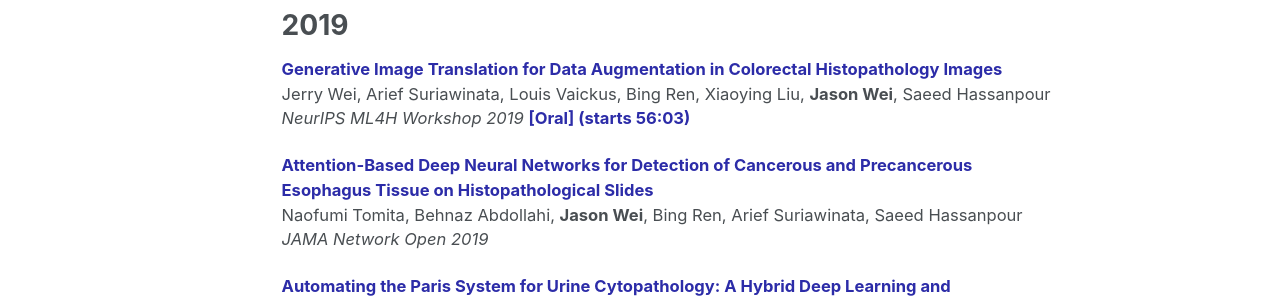
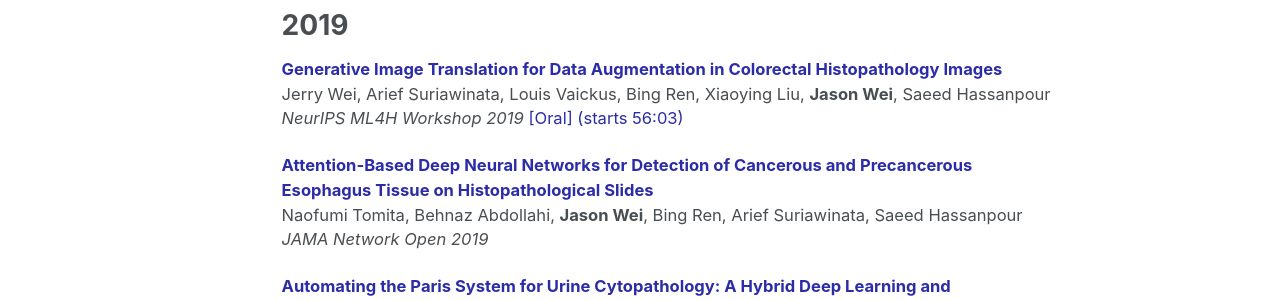
Before and after one commit to jasonwei20/jasonwei20.github.io, a Jekyll site: the page built from _pages/about.md, in a window 1280 px wide. Shown: the part 718-1018 px from the top of the page. Built offline with Jekyll 4.4.1, drawn with Linux system fonts in a browser that asks for light colours; some web fonts are replaced.

Commit message:
remove bold

```diff
--- a/_pages/about.md
+++ b/_pages/about.md
@@ -39,7 +39,7 @@
 
 <a href="https://arxiv.org/abs/1910.05827" style="color:#2C2CA8" target="_blank"><b>Generative Image Translation for Data Augmentation in Colorectal Histopathology Images</b></a> <br>
 Jerry Wei, Arief Suriawinata, Louis Vaickus, Bing Ren, Xiaoying Liu, **Jason Wei**, Saeed Hassanpour
-*NeurIPS ML4H Workshop 2019* <a href="https://slideslive.com/38921879/machine-learning-for-health-ml4h-what-makes-machine-learning-in-medicine-different-2" style="color:#2C2CA8" target="_blank"><b>[Oral] (starts 56:03)</b></a>
+*NeurIPS ML4H Workshop 2019* <a href="https://slideslive.com/38921879/machine-learning-for-health-ml4h-what-makes-machine-learning-in-medicine-different-2" style="color:#2C2CA8" target="_blank">[Oral] (starts 56:03)</a>
 
 <a href="https://jamanetwork.com/journals/jamanetworkopen/fullarticle/2753982" style="color:#2C2CA8" target="_blank"><b>Attention-Based Deep Neural Networks for Detection of Cancerous and Precancerous Esophagus Tissue on Histopathological Slides</b></a> <br>
 Naofumi Tomita, Behnaz Abdollahi, **Jason Wei**, Bing Ren, Arief Suriawinata, Saeed Hassanpour
```
